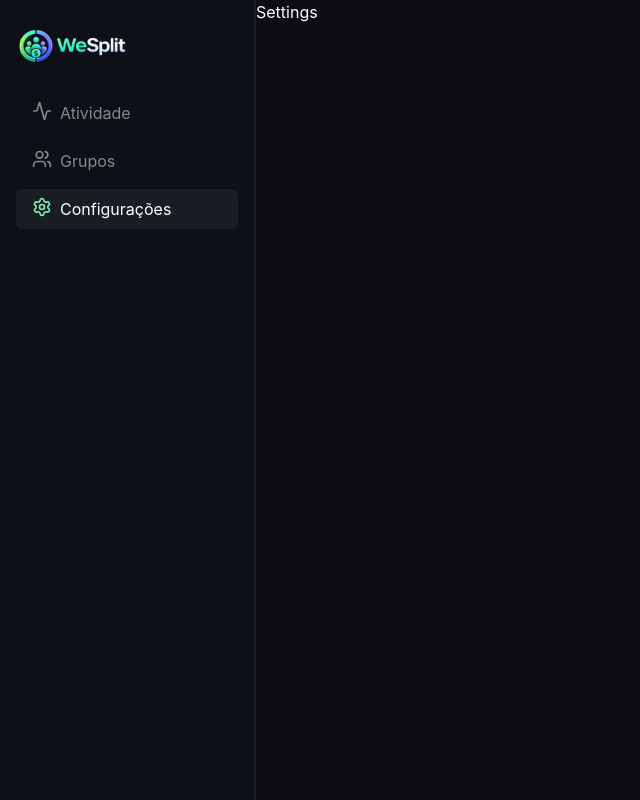
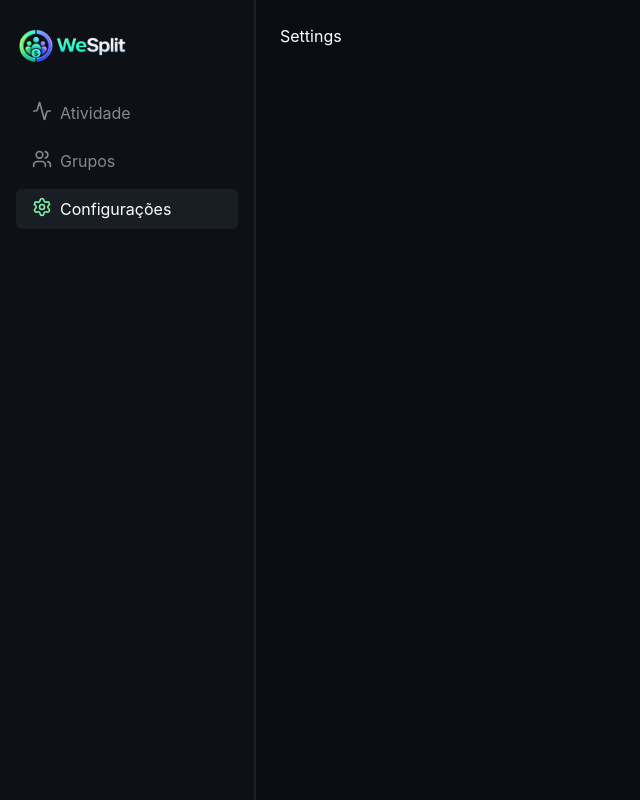
Before and after one commit to Humildeficador/WeSplit, a React (Vite) app in the folder frontend/: page /settings in a window 1280 px wide. Shown: the whole page, without its empty margins (0-640 px from the left). Built offline with nearby package versions, Linux system fonts and the light colour scheme.

Commit message:
feat(layout): standardize page padding and finalize sidebar navigation

```diff
--- a/frontend/src/components/Sidebar.tsx
+++ b/frontend/src/components/Sidebar.tsx
@@ -24,7 +24,7 @@ export const Sidebar = () => {
               className={` px-4 py-2 flex gap-2 ${isActive ? 'bg-[#191e25] rounded-md cursor-pointer' : 'text-white/50'}`}
             >
               <Icon size={20} className={`${isActive ? 'text-green-300' : ''}`} />
-              <Link to={item.to}>{item.label}</Link>
+              <Link to={item.to} className="flex-1">{item.label}</Link>
             </li>
           )
         })}
--- a/frontend/src/pages/Group.tsx
+++ b/frontend/src/pages/Group.tsx
@@ -1,6 +1,6 @@
 export const Group = () => {
   return (
-    <div>
+    <div className="p-6">
       Group
     </div>
   )
--- a/frontend/src/pages/Settings.tsx
+++ b/frontend/src/pages/Settings.tsx
@@ -1,6 +1,6 @@
 export const Settings = () => {
   return (
-    <div>
+    <div className="p-6">
       Settings
     </div>
   )
```
